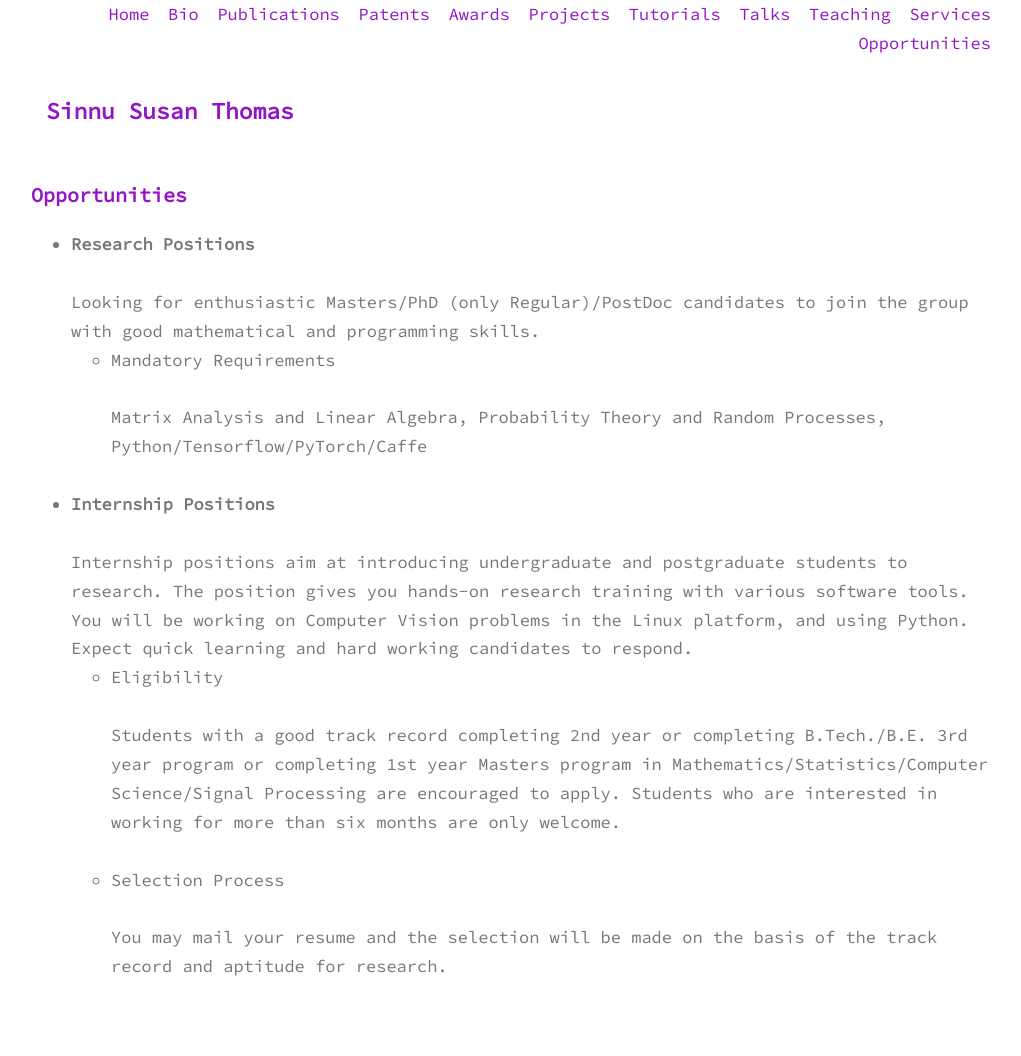
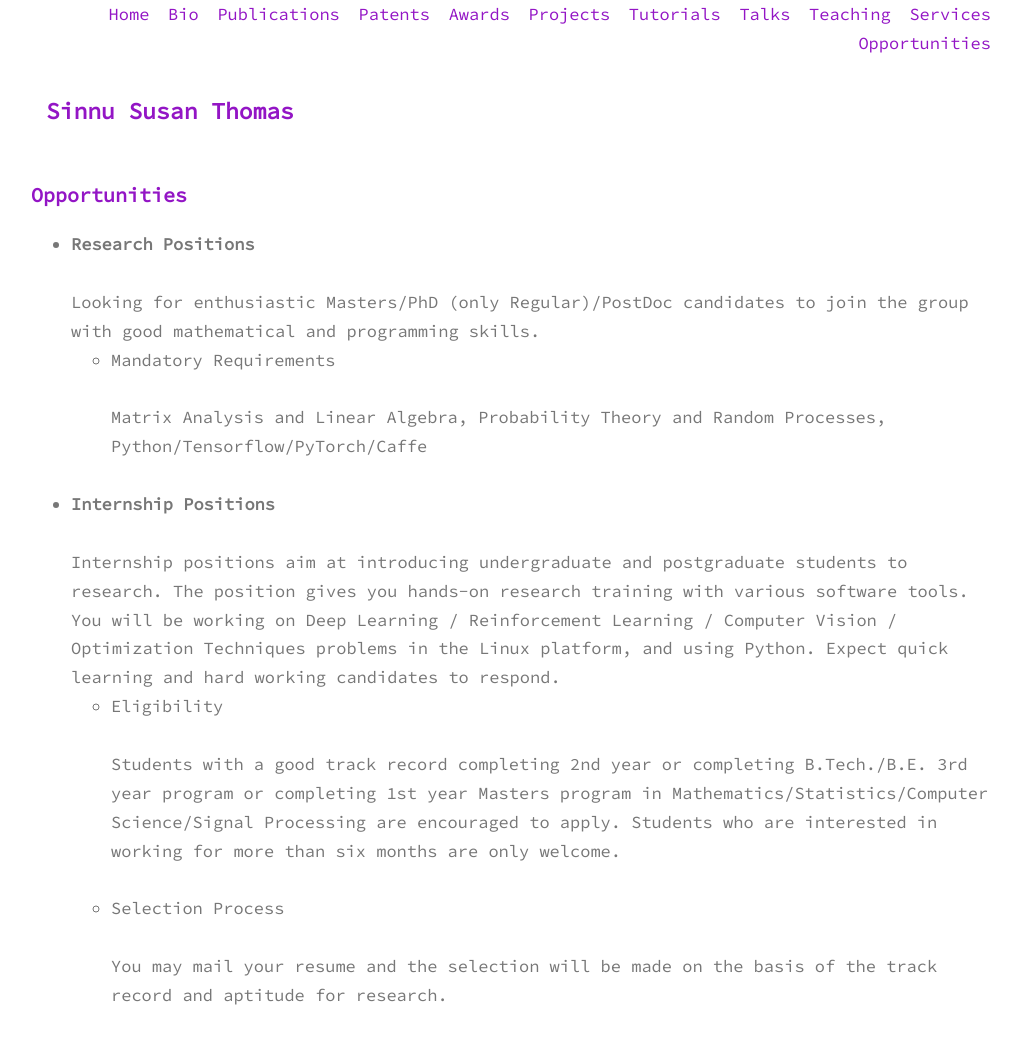
Before and after one commit to sinnuthomas/sinnuthomas.github.io, a Jekyll site: the page built from opportunities.md, in a window 1280 px wide. Shown: the whole page, without its empty margins (129-1150 px from the left). Built offline with Jekyll 4.4.1, drawn with Linux system fonts in a browser that asks for light colours; before the commit the page ends 1027 px from its top, so only the background shows below that.

Commit message:
Update opportunities.md

```diff
--- a/opportunities.md
+++ b/opportunities.md
@@ -13,7 +13,7 @@ Looking for enthusiastic Masters/PhD (only Regular)/PostDoc candidates to join t
    <br/><br/>
 * **Internship Positions**
   <br/><br/>
-Internship positions aim at introducing undergraduate and postgraduate students to research. The position gives you hands-on research training with various software tools.  You will be working on Computer Vision problems in the Linux platform, and using Python. Expect quick learning and hard working candidates to respond.
+Internship positions aim at introducing undergraduate and postgraduate students to research. The position gives you hands-on research training with various software tools.  You will be working on Deep Learning / Reinforcement Learning / Computer Vision / Optimization Techniques problems in the Linux platform, and using Python. Expect quick learning and hard working candidates to respond.
   * Eligibility
   <br/><br/>
   Students with a good track record completing 2nd year or completing B.Tech./B.E. 3rd year program or completing 1st year  Masters program in Mathematics/Statistics/Computer Science/Signal Processing are encouraged to apply. Students who are interested in working for more than six months are only welcome.
```
